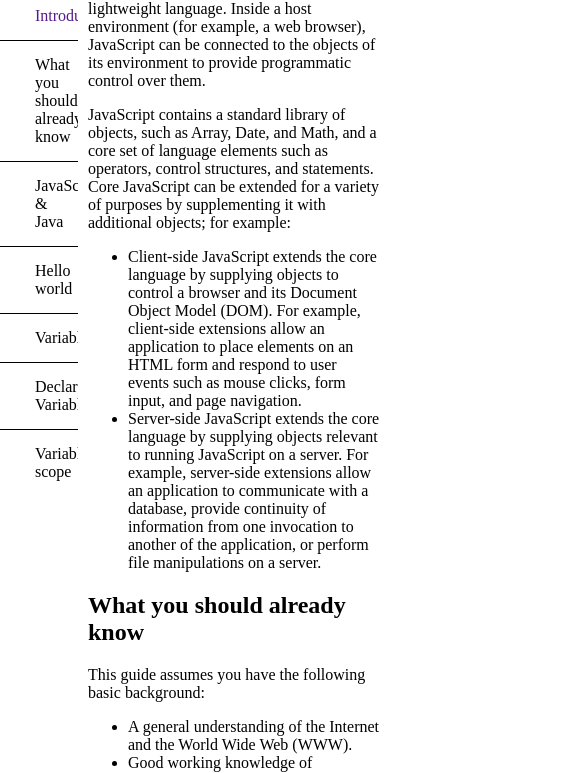
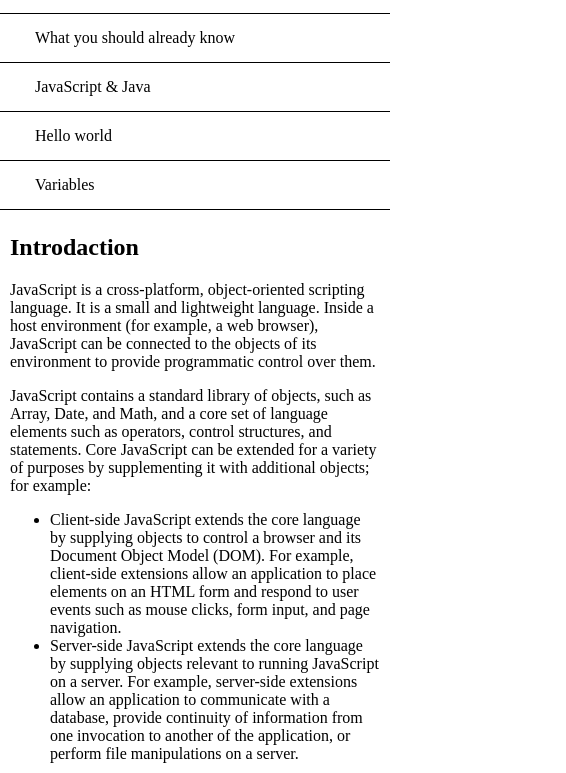
Before and after one commit to Tomas-Kaiser/Technical-Documentation-FreeCodeCamp, a plain HTML site: page index.html in a window 390 px wide. Shown: the part 103-876 px from the top of the page, 566 px wide, since content can reach past the window. Drawn offline with Linux system fonts and the light colour scheme.

Commit message:
responosive

```diff
--- a/style.css
+++ b/style.css
@@ -56,3 +56,30 @@ pre {
    background-color: #eee;
    width: calc(100% - 20px);
  }
+
+ /*
+*
+** Media Query
+*
+*/
+
+@media only screen and (max-width: 1028px) {
+  body {
+      display: block;
+  }
+
+  header {
+    width: 100%;
+    position: static;
+  }
+
+  header nav ul {
+    height: 250px;
+  }
+
+  main {
+    position: static;
+    left: 0;
+    width: calc(100% - 20px);
+  }
+}
```
Also changed, not shown: index.html (indentation only).
